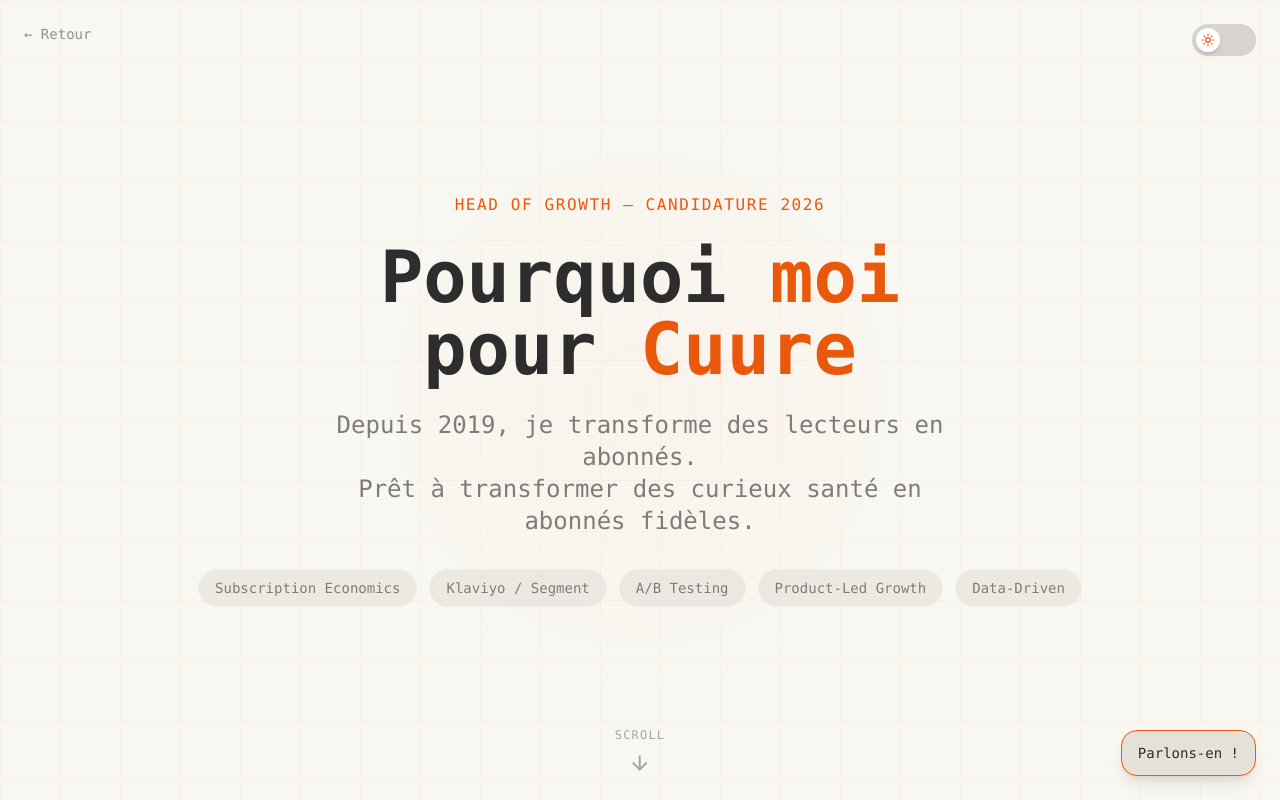
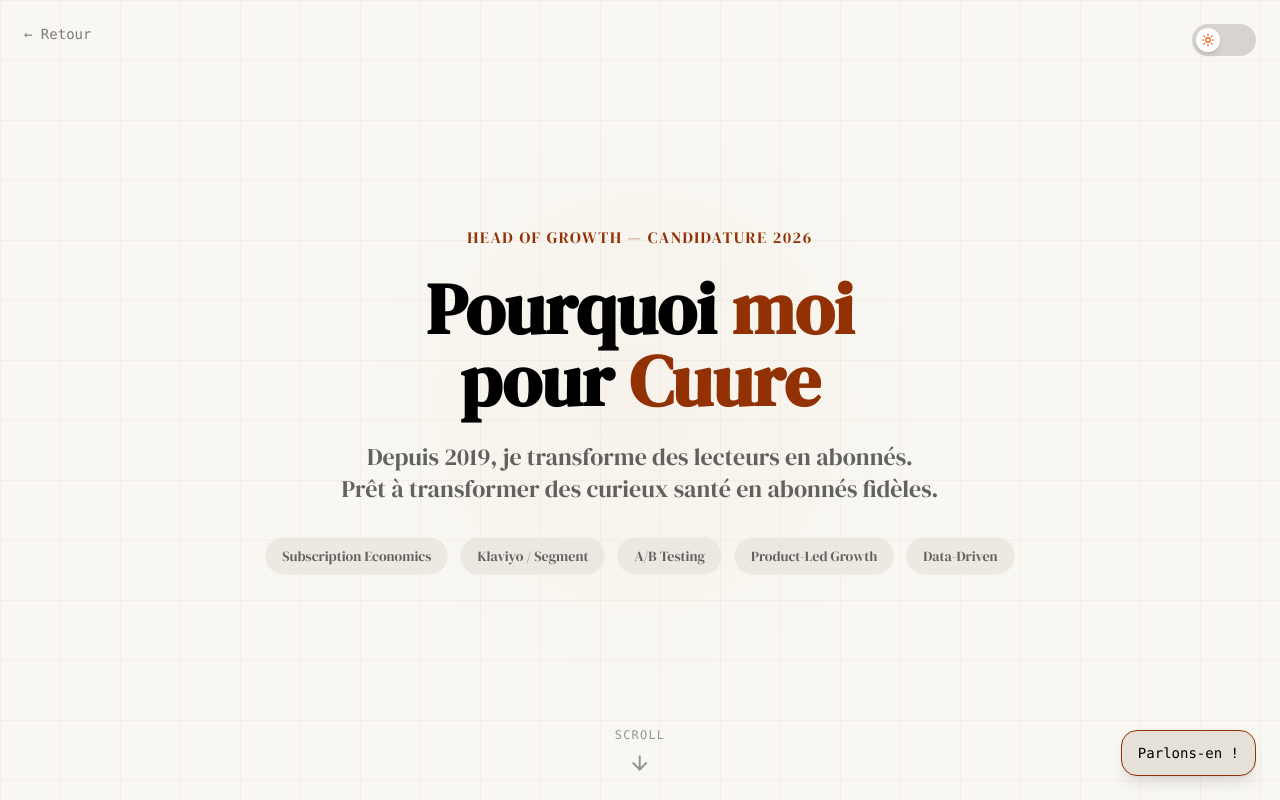
Before and after one commit to charlesbonnet1-del/cv2-chat, a Next.js app: page /cuure in a window 1280 px wide. Shown: the top 800 px of the page. Built offline with nearby package versions, Linux system fonts and the light colour scheme.

Commit message:
style: update typography to DM Serif Display and refresh color palette

```diff
--- a/app/cuure/page.tsx
+++ b/app/cuure/page.tsx
@@ -219,7 +219,7 @@
 // ============================================
 export default function CuurePage() {
     return (
-        <div className="min-h-screen bg-[var(--background)] text-[var(--foreground)] overflow-x-hidden font-mono transition-colors duration-300">
+        <div className="min-h-screen bg-[var(--background)] text-[var(--foreground)] overflow-x-hidden transition-colors duration-300">
             <FloatingAssistant />
             <ScrollProgress />
 
@@ -622,7 +622,7 @@
                             <motion.a
                                 href="mailto:charles.bonnet@pm.me?subject=Candidature Head of Growth — Cuure"
                                 className="inline-flex items-center justify-center gap-2 px-8 py-4 bg-[var(--accent)] text-white rounded-full font-semibold text-lg shadow-lg"
-                                whileHover={{ scale: 1.05, boxShadow: "0 0 30px rgba(234,88,12,0.4)" }}
+                                whileHover={{ scale: 1.05, boxShadow: "0 0 30px var(--accent)" }}
                                 whileTap={{ scale: 0.95 }}
                             >
                                 <svg xmlns="http://www.w3.org/2000/svg" width="20" height="20" viewBox="0 0 24 24" fill="none" stroke="currentColor" strokeWidth="2" strokeLinecap="round" strokeLinejoin="round"><rect width="20" height="16" x="2" y="4" rx="2"></rect><path d="m22 7-8.97 5.7a1.94 1.94 0 0 1-2.06 0L2 7"></path></svg>
--- a/app/globals.css
+++ b/app/globals.css
@@ -6,13 +6,13 @@
 :root {
   /* LIGHT MODE */
   --background: #F9F7F1;    /* Beige Crème */
-  --foreground: #2D2D2D;    /* Gris Chaud */
-  --accent: #EA580C;        /* ORANGE BRÛLÉ */
+  --foreground: black;    /* NOIR */
+  --accent: #913104;        /* ORANGE BRÛLÉ */
 
   --bot-bubble-bg: #E5E0D8; /* Beige Pierre */
   --bot-bubble-text: #44403C; /* Marron Foncé */
 
-  --user-bubble-bg: #EA580C; /* Orange Accent */
+  --user-bubble-bg: #913104; /* Orange Accent */
   --user-bubble-text: #FFFFFF; /* Blanc */
 
   --input-placeholder: #A8A29E;
@@ -20,14 +20,14 @@
 
 /* DARK MODE (Marron Foncé / Pierre) */
 :root.dark {
-  --background: #0C0A09;    /* Noir chaud */
-  --foreground: #E7E5E4;    /* Pierre claire */
-  --accent: #F97316;        /* Orange un peu plus vif */
+  --background: #66625e;    /* Marron Gris (Dark background requested) */
+  --foreground: white;    /* BLANC */
+  --accent: #913104;        /* Orange brûlé */
 
-  --bot-bubble-bg: #1C1917; /* Marron très sombre (Plus de bleu !) */
+  --bot-bubble-bg: #1C1917; /* Marron très sombre */
   --bot-bubble-text: #E7E5E4;
 
-  --user-bubble-bg: #EA580C;
+  --user-bubble-bg: #913104;
   --user-bubble-text: #FFFFFF;
 }
 
@@ -35,8 +35,7 @@
 html, body {
   background-color: var(--background);
   color: var(--foreground);
-  /* Force la police Console/Dev demandée */
-  font-family: "Consolas", "Monaco", "Lucida Console", "Courier New", monospace;
+  /* font-family is now handled by Next.js font in layout.tsx */
   caret-color: var(--accent); /* Curseur Orange PARTOUT */
 }
 
--- a/app/layout.tsx
+++ b/app/layout.tsx
@@ -2,13 +2,13 @@
 import RecruiterPopup from './components/RecruiterPopup';
 
 import type { Metadata } from "next";
-import { Inter } from "next/font/google";
+import { DM_Serif_Display } from "next/font/google";
 import "./globals.css";
 
-const inter = Inter({
+const dmSerifDisplay = DM_Serif_Display({
   subsets: ["latin"],
+  weight: "400",
   display: "swap",
-  fallback: ["system-ui", "arial"],
 });
 
 export const metadata: Metadata = {
@@ -23,7 +23,7 @@
 }>) {
   return (
     <html lang="fr">
-      <body className={inter.className}>
+      <body className={dmSerifDisplay.className}>
         {children}
         <RecruiterPopup />
       </body>
--- a/tailwind.config.js
+++ b/tailwind.config.js
@@ -5,7 +5,11 @@
     "./components/**/*.{js,ts,jsx,tsx,mdx}",
   ],
   theme: {
-    extend: {},
+    extend: {
+      fontFamily: {
+        serif: ["var(--font-dm-serif)", "serif"],
+      },
+    },
   },
   plugins: [],
   darkMode: "class",
```
Also changed, not shown: 2 other files (tests, documents, lock files or other folders).
